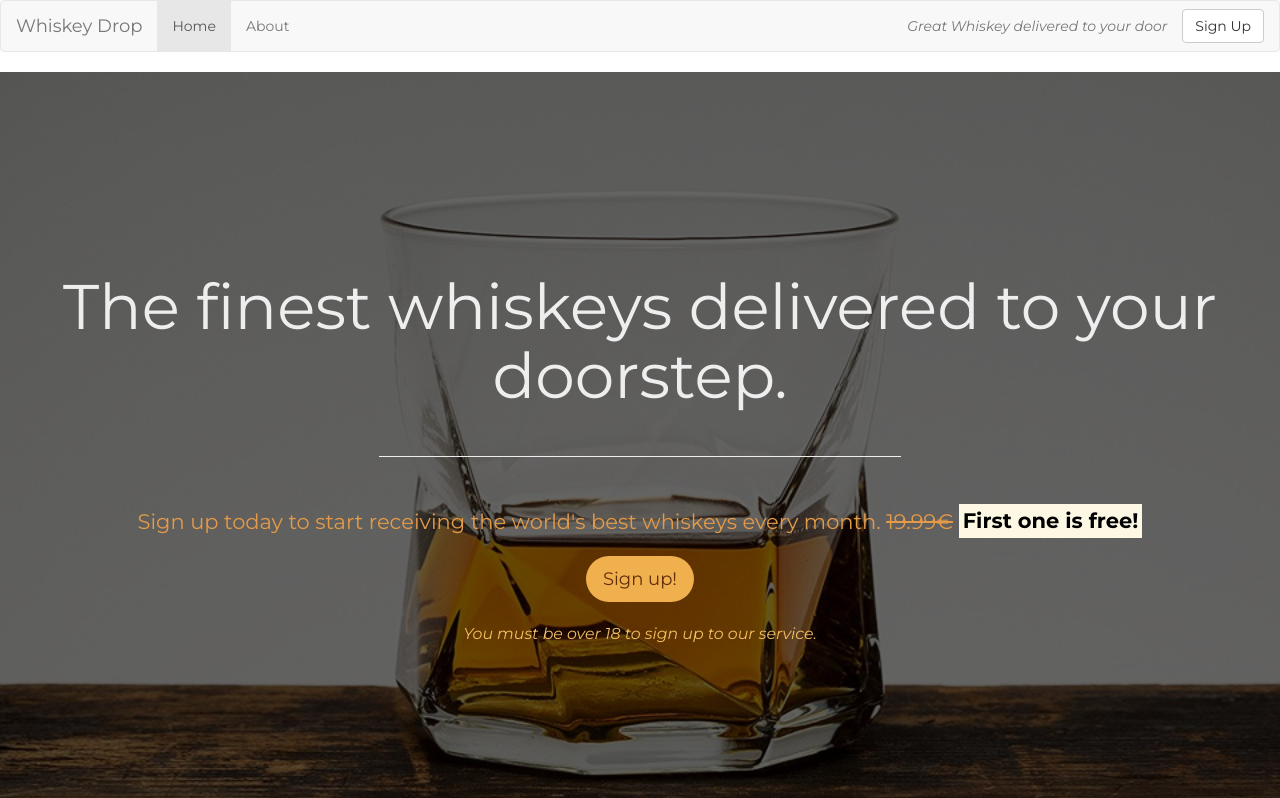
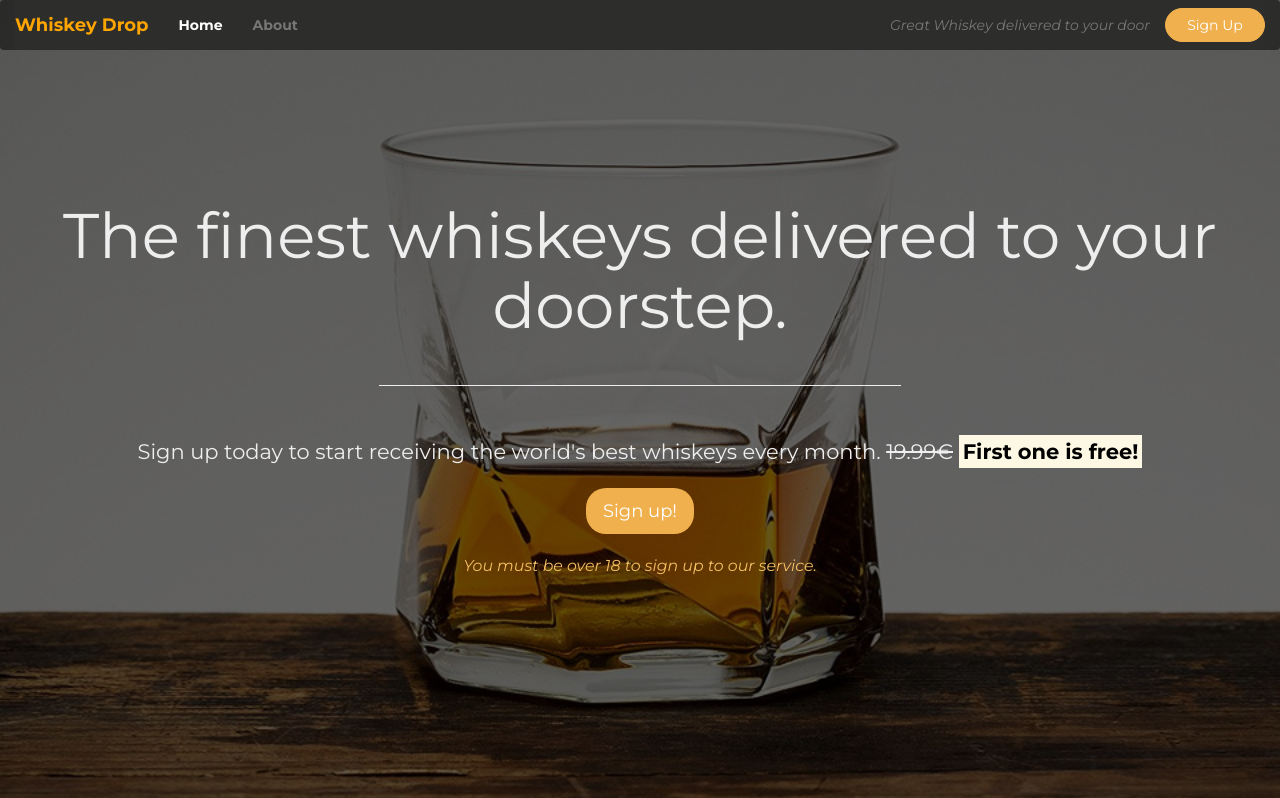
Before and after one commit to pazcm/bootstrap, a plain HTML site: page 04-beyond-bootstrap/index.html in a window 1280 px wide. Shown: the top 798 px of the page. Drawn offline with nearby package versions, Linux system fonts and the light colour scheme.

Commit message:
add hamburger menu - style Navbar

```diff
--- a/04-beyond-bootstrap/css/style.css
+++ b/04-beyond-bootstrap/css/style.css
@@ -42,12 +42,14 @@ body {
 .jumbotron h1 {
     color: #eee;
     font-weight: normal;
+    margin-top: 25px;
     margin-bottom: 45px;
 }
 
 .jumbotron .lead {
-    color: #e49a48;
+    color: #eee;
     margin: 20px;
+    line-height: 1.5em;
 }
 
 .jumbotron small {
@@ -57,6 +59,7 @@ body {
 }
 
 /* overlayer */
+
 .overlay-opaque {
     position:absolute;
     top: 0;
@@ -67,6 +70,7 @@ body {
 }
 
 /* block divider */
+
 .block-divider {
     padding-top: 30px;
     width: 45%;
@@ -77,11 +81,11 @@ body {
 
 /* central sign up button */
 .btn--cta {
-    border-radius: 30px;
+    border-radius: 20px;
 }
 
 .btn--orange {
-    color:  #5f2f0c;
+    color:  #fff;
     background-color: #f1b04e;
 }
 
@@ -93,3 +97,73 @@ body {
     border-color: #e49a48;
     color: #f1b04e;
 }
+
+/* Navbar */
+
+.navbar {
+    margin-bottom: 0;
+    position: absolute;
+    top: 0;
+    left: 0;
+    width: 100%;
+    z-index: 1;
+    background-color: rgba(0, 0, 0, .5);
+    border: 0;
+}
+
+.navbar .navbar-brand {
+    font-weight: bold;
+    color: #fff;
+}
+
+.navbar .navbar-brand:hover {
+    color: orange;
+}
+
+.navbar-default .navbar-nav a {
+    font-weight: bold;
+}
+
+.navbar-default .navbar-nav>.active>a,
+.navbar-default .navbar-nav>.active>a:focus,
+.navbar-default .navbar-nav>.active>a:hover {
+    color: white;
+    background: transparent;
+}
+
+.navbar-default .navbar-nav>li>a:focus,
+.navbar-default .navbar-nav>li>a:hover {
+    color: white;
+}
+
+.navbar-btn {
+    border: 1;
+    border-color: #f1b04e;
+    border-radius: 20px;
+    width: 100px;
+    background-color: #f1b04e;
+    color: #fff;
+}
+
+.navbar-btn:hover,
+.navbar-btn:active,
+.navbar-btn:focus,
+.navbar-btn:active:focus {
+    background-color: #5f2f0c;
+    border-color: #e49a48;
+    color: #f1b04e;
+}
+
+/* Hamburger menu */
+
+.navbar-collapse {
+    background-color: #2d2d2c;
+}
+
+.navbar-default .navbar-toggle .icon-bar {
+    background-color: #fff;
+}
+
+.navbar-default .navbar-toggle:focus, .navbar-default .navbar-toggle:hover {
+    background-color: orange;
+}
--- a/04-beyond-bootstrap/index.html
+++ b/04-beyond-bootstrap/index.html
@@ -14,24 +14,32 @@
     <!--Nav-->
     <nav class="navbar navbar-default">
         <div class="container-fluid">
-            <!--logo-->
+
             <div class="navbar-header">
                 <a href="/" class="navbar-brand">
                     Whiskey Drop
                 </a>
+
+                <button type="button" class="navbar-toggle collapsed" data-toggle="collapse" data-target="#navbar">
+                    <span class="sr-only">Toggle navigation</span>
+                    <span class="icon-bar"></span>
+                    <span class="icon-bar"></span>
+                    <span class="icon-bar"></span>
+                </button>
+
             </div>
 
-            <!--Navbar-->
+            <div class="collapse navbar-collapse" id="navbar">
                 <ul class="nav navbar-nav">
                     <li class="active"><a href="/">Home</a></li>
                     <li><a href="">About</a></li>
                     <li class="visible-xs"><a href="">Sign In</a></li>
                 </ul>
 
-            <!--Message-->
-            <div class="navbar-header navbar-right">
+                <div class="navbar-header navbar-right hidden-xs">
                     <a href="/login" class="btn btn-default navbar-btn hidden-xs">Sign Up</a>
                     <p class="navbar-text"><i>Great Whiskey delivered to your door</i></p>
+                </div>
             </div>
         </div>
     </nav>
```
Lines whose indentation alone changed are shown as unchanged.
